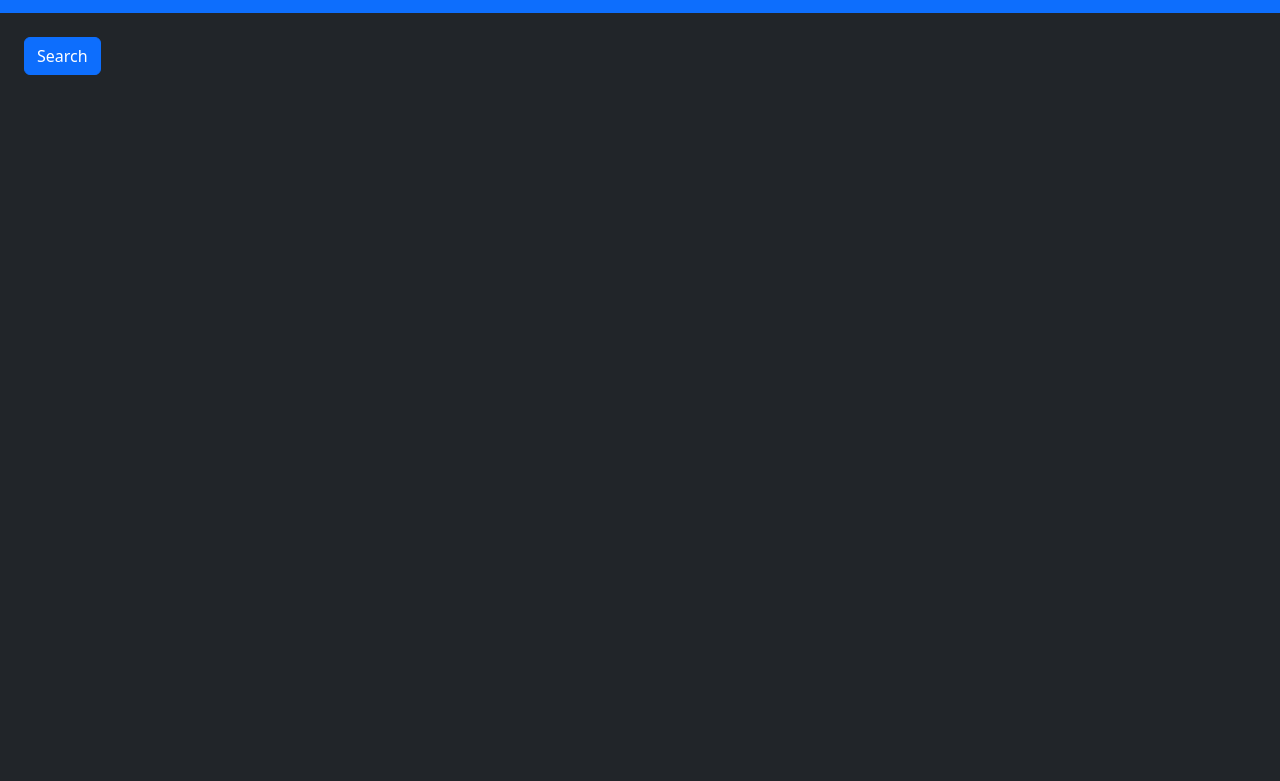
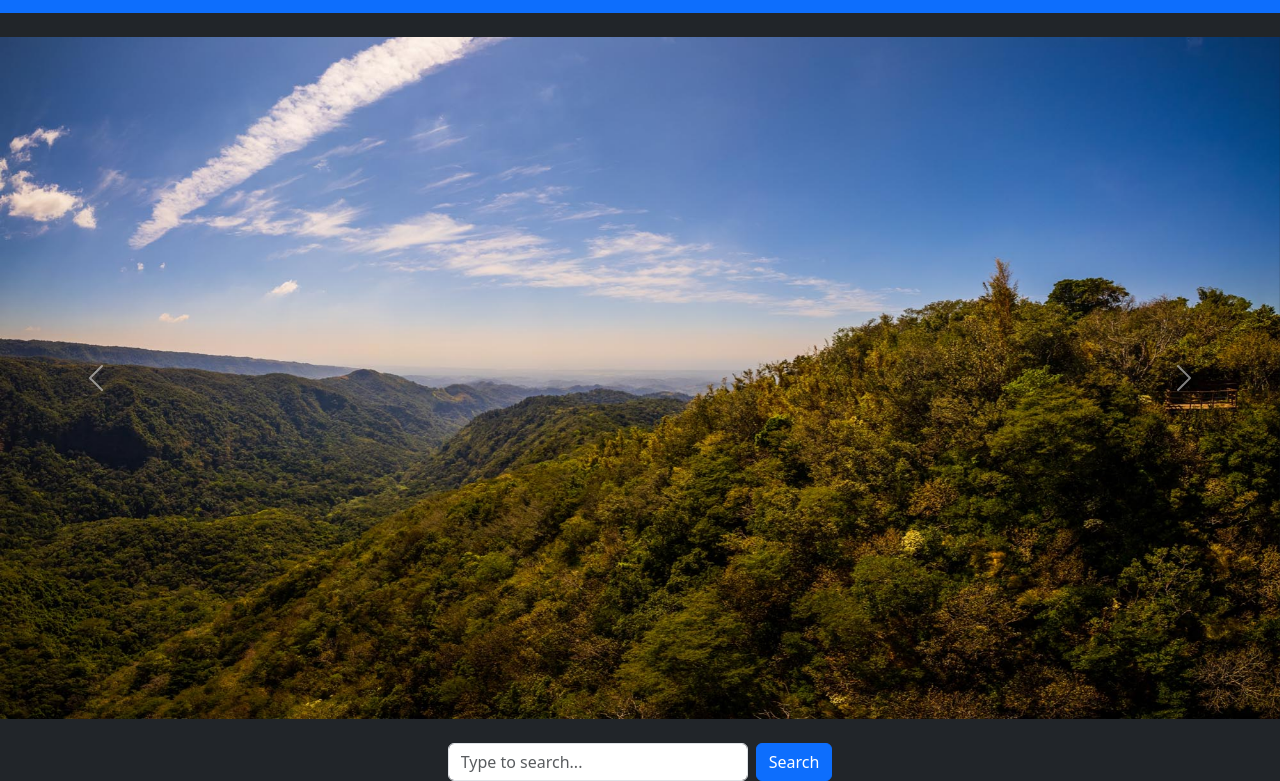
Before and after one commit to Nefitoo4/Final_Project_WDD330, a website: page index.html in a window 1280 px wide. Shown: the part 91-872 px from the top of the page. Before the commit the page ends 800 px from the top, so only its background shows below. Drawn offline with nearby package versions, Linux system fonts and the light colour scheme; files that its build step writes are made by us from their sources; no server answers; files whose address does not match are found by name.

Commit message:
first-commit

```diff
--- a/index.html
+++ b/index.html
@@ -11,13 +11,69 @@
     />
     <link rel="stylesheet" href="main.css" />
     <script src="main.js" type="module"></script>
-    <title>El Imposible Natural Reserve</title>
+    <title>Home</title>
   </head>
   <body class="bg-dark text-white">
     <header class="bg-primary text-white text-center py-4">
-      <h1>El Imposible Natural Reserve</h1>
+      <h1>National Park El Imposible</h1>
     </header>
-    <div class="text-start mt-4 ms-4">
+    <!-- Carrusel de imágenes -->
+    <div
+      id="carouselExample"
+      class="carousel slide mt-4"
+      data-bs-ride="carousel"
+    >
+      <div class="carousel-inner">
+        <div class="carousel-item active">
+          <img
+            src="./images/el-imposible.jpg"
+            class="d-block w-100"
+            alt="Image 1"
+          />
+        </div>
+        <div class="carousel-item">
+          <img
+            src="./images/imposible.jpg"
+            class="d-block w-100"
+            alt="Image 2"
+          />
+        </div>
+        <div class="carousel-item">
+          <img
+            src="./images/impossible.jpg"
+            class="d-block w-100"
+            alt="Image 3"
+          />
+        </div>
+      </div>
+      <button
+        class="carousel-control-prev"
+        type="button"
+        data-bs-target="#carouselExample"
+        data-bs-slide="prev"
+      >
+        <span class="carousel-control-prev-icon" aria-hidden="true"></span>
+        <span class="visually-hidden">Previous</span>
+      </button>
+      <button
+        class="carousel-control-next"
+        type="button"
+        data-bs-target="#carouselExample"
+        data-bs-slide="next"
+      >
+        <span class="carousel-control-next-icon" aria-hidden="true"></span>
+        <span class="visually-hidden">Next</span>
+      </button>
+    </div>
+
+    <div class="d-flex justify-content-center align-items-center mt-4">
+      <input
+        type="text"
+        class="form-control me-2"
+        placeholder="Type to search..."
+        aria-label="Search"
+        style="max-width: 300px"
+      />
       <button class="btn btn-primary">Search</button>
     </div>
     <template id="img-template">
```
Also changed, not shown: images/el-imposible.jpg (added), images/imposible.jpg (added), images/impossible.jpg (added), 2 other files.
